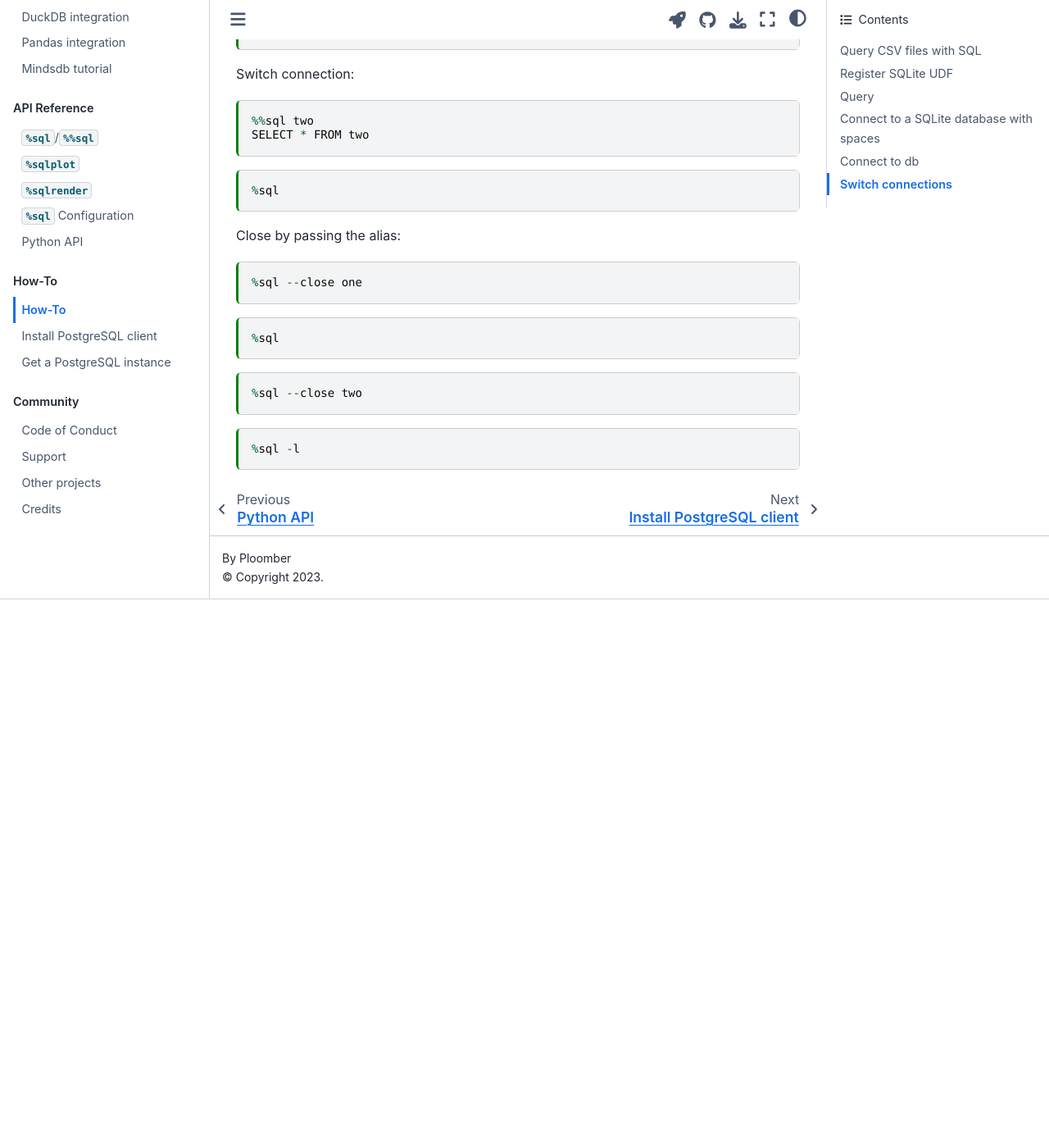
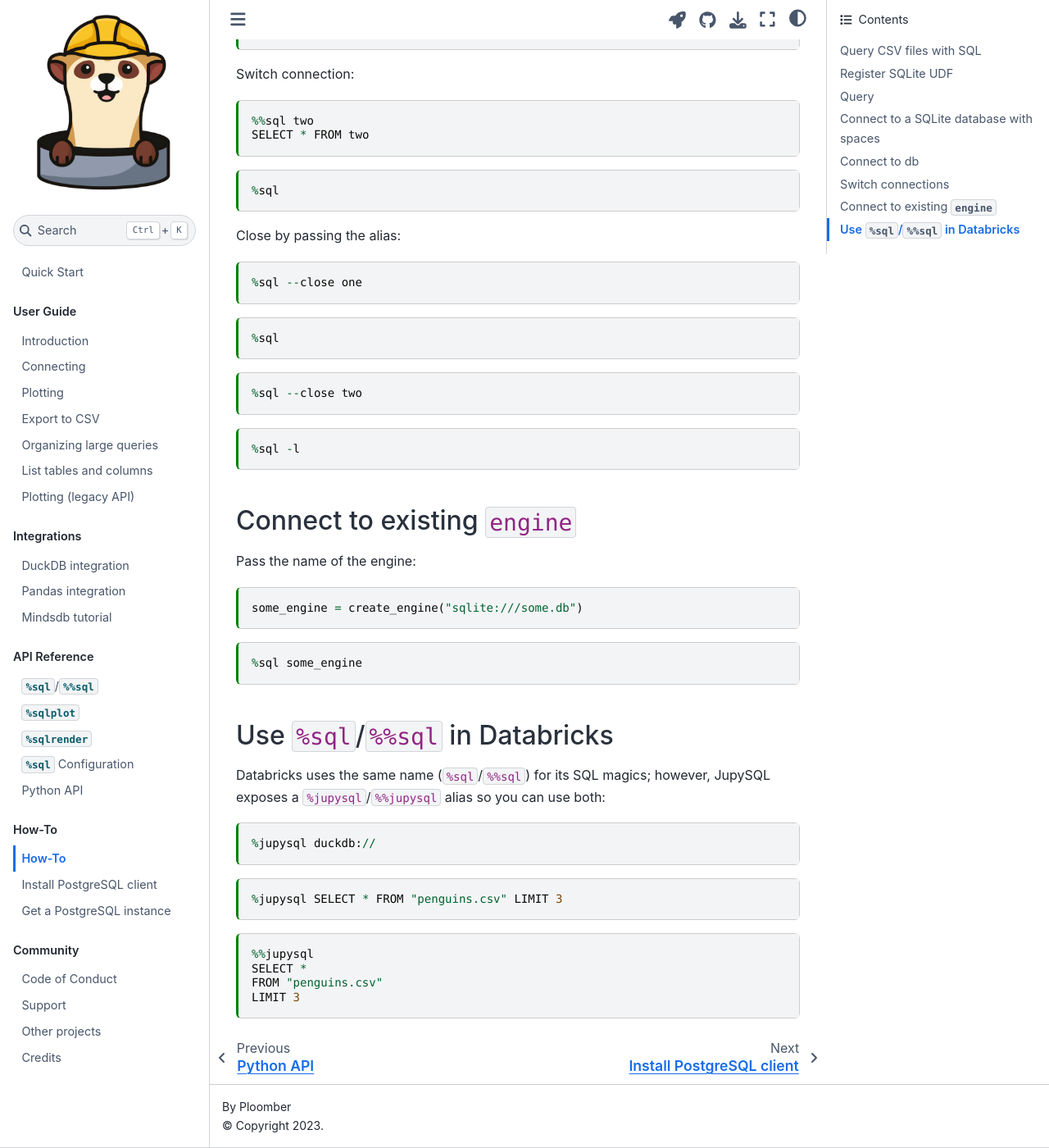
Before and after one commit to catherinedevlin/ipython-sql, a Jupyter Book: the page built from doc/howto.md, in a window 1280 px wide and 1400 px high, scrolled down 4088 px. Shown: the whole window at 82% size. Built offline with Jupyter Book 1.0.4 settings and Sphinx 7.4.7 and the Sphinx Book theme 1.1.4, drawn with Linux system fonts in a browser that asks for light colours; before the commit the page ends 4819 px from its top, so only the background shows below that.

Commit message:
adding `%jupysql`/`%%jupysql` as alias (#112)
* adding alias

* adds test for %jupysql alias, documents it and adds changelog

* addresses PR comments

````diff
--- a/doc/howto.md
+++ b/doc/howto.md
@@ -10,6 +10,19 @@
   language: python
   name: python3
 ---
+
+```{code-cell} ipython3
+:tags: [remove-cell]
+
+# clean up all .db files (this cell will not be displayed in the docs)
+from pathlib import Path
+from glob import glob
+
+for file in (Path(f) for f in glob("*.db")):
+    if file.exists():
+        print(f"Deleting: {file}")
+        file.unlink()
+```
 
 # How-To
 
@@ -230,3 +243,36 @@
 ```{code-cell} ipython3
 %sql -l
 ```
+
+## Connect to existing `engine`
+
+Pass the name of the engine:
+
+```{code-cell} ipython3
+some_engine = create_engine("sqlite:///some.db")
+```
+
+```{code-cell} ipython3
+%sql some_engine
+```
+
++++ {"tags": []}
+
+## Use `%sql`/`%%sql` in Databricks
+
+Databricks uses the same name (`%sql`/`%%sql`) for its SQL magics; however, JupySQL exposes a `%jupysql`/`%%jupysql` alias so you can use both:
+
+```{code-cell} ipython3
+%jupysql duckdb://
+```
+
+```{code-cell} ipython3
+%jupysql SELECT * FROM "penguins.csv" LIMIT 3
+```
+
+```{code-cell} ipython3
+%%jupysql
+SELECT *
+FROM "penguins.csv"
+LIMIT 3
+```
````
Also changed, not shown: CHANGELOG.md (+1 -0 lines), 2 other files.
